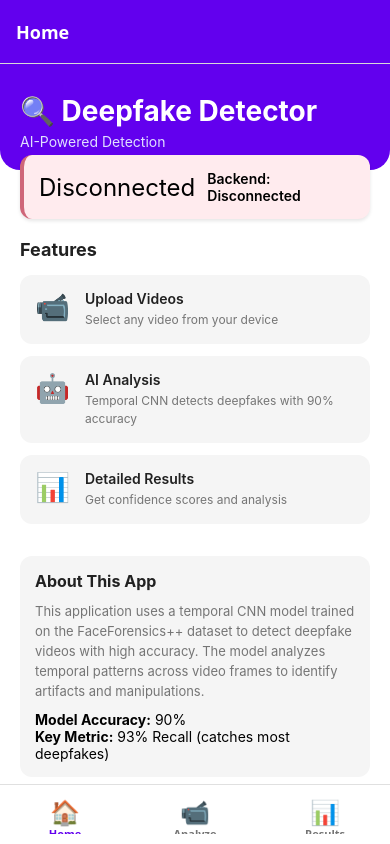
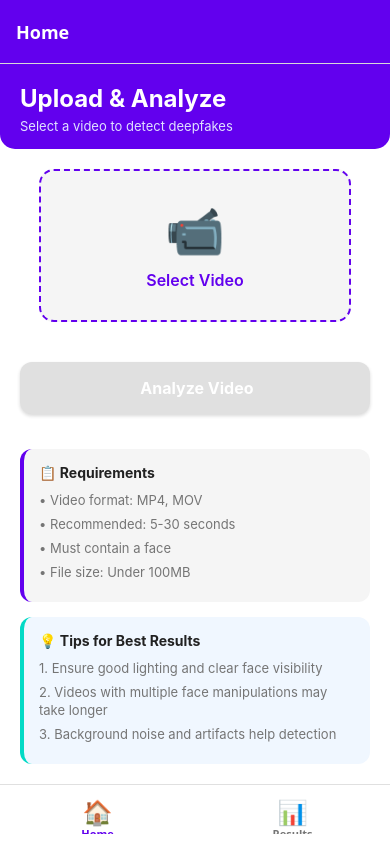
Before and after one commit to abhikarki/Deepfake_detection, a React Native app in the folder mobile/: screen /Home in a window 390 px wide. Built offline with nearby package versions, Linux system fonts and the light colour scheme; no server answers.

Commit message:
update-pages

```diff
--- a/mobile/App.js
+++ b/mobile/App.js
@@ -2,7 +2,6 @@ import React from 'react';
 import { NavigationContainer } from '@react-navigation/native';
 import { createBottomTabNavigator } from '@react-navigation/bottom-tabs';
 import { HomeScreen } from './screens/HomeScreen';
-import { UploadScreen } from './screens/UploadScreen';
 import { ResultsScreen } from './screens/ResultsScreen';
 import { colors } from './assets/colors';
 
@@ -51,16 +50,6 @@ export default function App() {
           }}
         />
         <Tab.Screen
-          name="Upload"
-          component={UploadScreen}
-          options={{
-            tabBarLabel: 'Analyze',
-            tabBarIcon: ({ color, size }) => (
-              <Text style={{ fontSize: 24 }}>📹</Text>
-            ),
-          }}
-        />
-        <Tab.Screen
           name="Results"
           component={ResultsScreen}
           options={{
--- a/mobile/screens/HomeScreen.js
+++ b/mobile/screens/HomeScreen.js
@@ -1,131 +1,101 @@
-import React, { useEffect, useState } from 'react';
+import React, { useState } from 'react';
 import {
   View,
   Text,
   StyleSheet,
+  TouchableOpacity,
+  Alert,
   ScrollView,
-  Alert,
-  ActivityIndicator,
 } from 'react-native';
-import { healthCheck } from '../api/apiClient';
+import { VideoUploader } from '../components/VideoUploader';
+import { uploadVideo } from '../api/apiClient';
 import { colors } from '../assets/colors';
 
 export const HomeScreen = ({ navigation }) => {
-  const [backendStatus, setBackendStatus] = useState('checking');
-  const [backendIP, setBackendIP] = useState('Loading...');
+  const [selectedVideoUri, setSelectedVideoUri] = useState(null);
+  const [isLoading, setIsLoading] = useState(false);
+  const [error, setError] = useState(null);
 
-  useEffect(() => {
-    checkBackendHealth();
-  }, []);
-
-  const checkBackendHealth = async () => {
-    try {
-      const result = await healthCheck();
-      setBackendStatus('connected');
-    } catch (error) {
-      setBackendStatus('disconnected');
-      console.log('Backend health check failed:', error.message);
-    }
+  const handleVideoSelected = (uri) => {
+    setSelectedVideoUri(uri);
+    setError(null);
   };
 
-  const retryConnection = () => {
-    setBackendStatus('checking');
-    checkBackendHealth();
+  const handleAnalyze = async () => {
+    if (!selectedVideoUri) {
+      Alert.alert('Error', 'Please select a video first');
+      return;
+    }
+
+    setIsLoading(true);
+    setError(null);
+
+    try {
+      const results = await uploadVideo(selectedVideoUri);
+
+      // Navigate to results screen with the data
+      navigation.navigate('Results', { results });
+    } catch (err) {
+      const errorMessage =
+        err.response?.data?.detail ||
+        err.message ||
+        'Failed to analyze video. Make sure backend is running.';
+
+      setError(errorMessage);
+      Alert.alert('Analysis Failed', errorMessage);
+    } finally {
+      setIsLoading(false);
+    }
   };
 
   return (
     <ScrollView style={styles.container}>
       <View style={styles.header}>
-        <Text style={styles.title}>🔍 Deepfake Detector</Text>
-        <Text style={styles.subtitle}>AI-Powered Detection</Text>
+        <Text style={styles.headerTitle}>Upload & Analyze</Text>
+        <Text style={styles.headerSubtitle}>Select a video to detect deepfakes</Text>
       </View>
 
-      {/* Status Card */}
-      <View
+      <VideoUploader onVideoSelected={handleVideoSelected} isLoading={isLoading} />
+
+      {error && (
+        <View style={styles.errorBox}>
+          <Text style={styles.errorTitle}> Error</Text>
+          <Text style={styles.errorMessage}>{error}</Text>
+        </View>
+      )}
+
+      <TouchableOpacity
         style={[
-          styles.statusCard,
-          backendStatus === 'connected'
-            ? styles.statusConnected
-            : styles.statusDisconnected,
+          styles.analyzeButton,
+          (!selectedVideoUri || isLoading) && styles.analyzeButtonDisabled,
         ]}
+        onPress={handleAnalyze}
+        disabled={!selectedVideoUri || isLoading}
       >
-        <Text style={styles.statusIcon}>
-          {backendStatus === 'checking' && 'Checking'}
-          {backendStatus === 'connected' && 'Connected'}
-          {backendStatus === 'disconnected' && 'Disconnected'}
+        <Text style={styles.analyzeButtonText}>
+          {isLoading ? ' Analyzing...' : ' Analyze Video'}
         </Text>
-        <Text style={styles.statusText}>
-          Backend:{' '}
-          {backendStatus === 'checking'
-            ? 'Checking...'
-            : backendStatus === 'connected'
-            ? 'Connected'
-            : 'Disconnected'}
-        </Text>
-        {backendStatus === 'checking' && (
-          <ActivityIndicator size="small" color={colors.primary} />
-        )}
+      </TouchableOpacity>
+
+      <View style={styles.infoBox}>
+        <Text style={styles.infoTitle}>📋 Requirements</Text>
+        <Text style={styles.infoText}>• Video format: MP4, MOV</Text>
+        <Text style={styles.infoText}>• Recommended: 5-30 seconds</Text>
+        <Text style={styles.infoText}>• Must contain a face</Text>
+        <Text style={styles.infoText}>• File size: Under 100MB</Text>
       </View>
 
-      {/* Features */}
-      <View style={styles.featuresContainer}>
-        <Text style={styles.featuresTitle}>Features</Text>
-
-        <View style={styles.featureItem}>
-          <Text style={styles.featureIcon}>📹</Text>
-          <View style={styles.featureContent}>
-            <Text style={styles.featureName}>Upload Videos</Text>
-            <Text style={styles.featureDesc}>
-              Select any video from your device
-            </Text>
-          </View>
-        </View>
-
-        <View style={styles.featureItem}>
-          <Text style={styles.featureIcon}>🤖</Text>
-          <View style={styles.featureContent}>
-            <Text style={styles.featureName}>AI Analysis</Text>
-            <Text style={styles.featureDesc}>
-              Temporal CNN detects deepfakes with 90% accuracy
-            </Text>
-          </View>
-        </View>
-
-        <View style={styles.featureItem}>
-          <Text style={styles.featureIcon}>📊</Text>
-          <View style={styles.featureContent}>
-            <Text style={styles.featureName}>Detailed Results</Text>
-            <Text style={styles.featureDesc}>
-              Get confidence scores and analysis
-            </Text>
-          </View>
-        </View>
-      </View>
-
-      {/* About */}
-      <View style={styles.aboutCard}>
-        <Text style={styles.aboutTitle}>About This App</Text>
-        <Text style={styles.aboutText}>
-          This application uses a temporal CNN model trained on the FaceForensics++
-          dataset to detect deepfake videos with high accuracy. The model analyzes
-          temporal patterns across video frames to identify artifacts and
-          manipulations.
+      <View style={styles.tipsBox}>
+        <Text style={styles.tipsTitle}>💡 Tips for Best Results</Text>
+        <Text style={styles.tipText}>
+          1. Ensure good lighting and clear face visibility
         </Text>
-        <Text style={styles.aboutText} style={{ marginTop: 10 }}>
-          <Text style={{ fontWeight: '700' }}>Model Accuracy:</Text> 90%
-          {'\n'}
-          <Text style={{ fontWeight: '700' }}>Key Metric:</Text> 93% Recall
-          (catches most deepfakes)
+        <Text style={styles.tipText}>
+          2. Videos with multiple face manipulations may take longer
         </Text>
-      </View>
-
-      {/* Debug Info */}
-      <View style={styles.debugCard}>
-        <Text style={styles.debugTitle}>Backend Configuration</Text>
-        <Text style={styles.debugText}>
-          Update the BACKEND_URL in app/api/apiClient.js to your server IP
+        <Text style={styles.tipText}>
+          3. Background noise and artifacts help detection
         </Text>
-        <Text style={styles.debugCode}>http://YOUR_IP:8000</Text>
       </View>
     </ScrollView>
   );
@@ -137,139 +107,108 @@ const styles = StyleSheet.create({
     backgroundColor: colors.background,
   },
   header: {
-    paddingTop: 30,
-    paddingBottom: 20,
+    paddingTop: 20,
+    paddingBottom: 15,
     paddingHorizontal: 20,
     backgroundColor: colors.primary,
-    borderBottomLeftRadius: 20,
-    borderBottomRightRadius: 20,
+    borderBottomLeftRadius: 15,
+    borderBottomRightRadius: 15,
   },
-  title: {
-    fontSize: 28,
+  headerTitle: {
+    fontSize: 24,
     fontWeight: '700',
     color: '#FFFFFF',
   },
-  subtitle: {
-    fontSize: 14,
+  headerSubtitle: {
+    fontSize: 13,
     color: '#E0E0FF',
     marginTop: 5,
   },
-  statusCard: {
+  analyzeButton: {
     marginHorizontal: 20,
-    marginTop: -15,
-    paddingVertical: 15,
-    paddingHorizontal: 15,
+    marginVertical: 20,
+    paddingVertical: 16,
+    backgroundColor: colors.primary,
     borderRadius: 12,
-    flexDirection: 'row',
     alignItems: 'center',
-    marginBottom: 20,
     shadowColor: '#000',
     shadowOffset: { width: 0, height: 2 },
-    shadowOpacity: 0.1,
+    shadowOpacity: 0.25,
     shadowRadius: 3.84,
-    elevation: 3,
+    elevation: 5,
   },
-  statusConnected: {
-    backgroundColor: '#E8F5E9',
-    borderLeftWidth: 4,
-    borderLeftColor: colors.success,
+  analyzeButtonDisabled: {
+    backgroundColor: '#CCCCCC',
+    opacity: 0.6,
   },
-  statusDisconnected: {
+  analyzeButtonText: {
+    fontSize: 16,
+    fontWeight: '700',
+    color: '#FFFFFF',
+  },
+  errorBox: {
+    marginHorizontal: 20,
+    marginVertical: 10,
+    paddingVertical: 12,
+    paddingHorizontal: 15,
     backgroundColor: '#FFEBEE',
+    borderRadius: 10,
     borderLeftWidth: 4,
     borderLeftColor: colors.error,
   },
-  statusIcon: {
-    fontSize: 24,
-    marginRight: 12,
+  errorTitle: {
+    fontSize: 14,
+    fontWeight: '700',
+    color: colors.error,
+    marginBottom: 4,
   },
-  statusText: {
-    fontSize: 14,
-    fontWeight: '600',
-    flex: 1,
+  errorMessage: {
+    fontSize: 13,
+    color: colors.error,
+    lineHeight: 19,
   },
-  featuresContainer: {
-    paddingHorizontal: 20,
-    marginBottom: 20,
-  },
-  featuresTitle: {
-    fontSize: 18,
-    fontWeight: '700',
-    color: colors.text,
-    marginBottom: 15,
-  },
-  featureItem: {
-    flexDirection: 'row',
+  infoBox: {
+    marginHorizontal: 20,
+    marginVertical: 15,
+    paddingVertical: 15,
+    paddingHorizontal: 15,
     backgroundColor: colors.surface,
     borderRadius: 12,
-    padding: 15,
-    marginBottom: 12,
-    alignItems: 'flex-start',
+    borderLeftWidth: 4,
+    borderLeftColor: colors.primary,
   },
-  featureIcon: {
-    fontSize: 28,
-    marginRight: 15,
-  },
-  featureContent: {
-    flex: 1,
-  },
-  featureName: {
+  infoTitle: {
     fontSize: 14,
-    fontWeight: '600',
-    color: colors.text,
-    marginBottom: 4,
-  },
-  featureDesc: {
-    fontSize: 12,
-    color: colors.textLight,
-    lineHeight: 18,
-  },
-  aboutCard: {
-    marginHorizontal: 20,
-    backgroundColor: colors.surface,
-    borderRadius: 12,
-    padding: 15,
-    marginBottom: 20,
-  },
-  aboutTitle: {
-    fontSize: 16,
     fontWeight: '700',
     color: colors.text,
     marginBottom: 10,
   },
-  aboutText: {
+  infoText: {
     fontSize: 13,
     color: colors.textLight,
-    lineHeight: 20,
+    marginBottom: 6,
+    lineHeight: 18,
   },
-  debugCard: {
+  tipsBox: {
     marginHorizontal: 20,
-    backgroundColor: '#F3E5F5',
+    marginBottom: 30,
+    paddingVertical: 15,
+    paddingHorizontal: 15,
+    backgroundColor: '#F0F7FF',
     borderRadius: 12,
-    padding: 15,
-    marginBottom: 30,
     borderLeftWidth: 4,
-    borderLeftColor: colors.primary,
+    borderLeftColor: colors.secondary,
   },
-  debugTitle: {
+  tipsTitle: {
     fontSize: 14,
     fontWeight: '700',
-    color: colors.primary,
-    marginBottom: 8,
+    color: colors.text,
+    marginBottom: 10,
   },
-  debugText: {
-    fontSize: 12,
+  tipText: {
+    fontSize: 13,
     color: colors.textLight,
-    marginBottom: 8,
-  },
-  debugCode: {
-    fontSize: 12,
-    fontFamily: 'monospace',
-    backgroundColor: '#FFFFFF',
-    paddingVertical: 8,
-    paddingHorizontal: 10,
-    borderRadius: 6,
-    color: colors.text,
-    fontWeight: '600',
+    marginBottom: 6,
+    lineHeight: 18,
   },
 });
--- a/mobile/screens/UploadScreen.js
+++ /dev/null
@@ -1,214 +0,0 @@
-import React, { useState } from 'react';
-import {
-  View,
-  Text,
-  StyleSheet,
-  TouchableOpacity,
-  Alert,
-  ScrollView,
-} from 'react-native';
-import { VideoUploader } from '../components/VideoUploader';
-import { uploadVideo } from '../api/apiClient';
-import { colors } from '../assets/colors';
-
-export const UploadScreen = ({ navigation }) => {
-  const [selectedVideoUri, setSelectedVideoUri] = useState(null);
-  const [isLoading, setIsLoading] = useState(false);
-  const [error, setError] = useState(null);
-
-  const handleVideoSelected = (uri) => {
-    setSelectedVideoUri(uri);
-    setError(null);
-  };
-
-  const handleAnalyze = async () => {
-    if (!selectedVideoUri) {
-      Alert.alert('Error', 'Please select a video first');
-      return;
-    }
-
-    setIsLoading(true);
-    setError(null);
-
-    try {
-      const results = await uploadVideo(selectedVideoUri);
-
-      // Navigate to results screen with the data
-      navigation.navigate('Results', { results });
-    } catch (err) {
-      const errorMessage =
-        err.response?.data?.detail ||
-        err.message ||
-        'Failed to analyze video. Make sure backend is running.';
-
-      setError(errorMessage);
-      Alert.alert('Analysis Failed', errorMessage);
-    } finally {
-      setIsLoading(false);
-    }
-  };
-
-  return (
-    <ScrollView style={styles.container}>
-      <View style={styles.header}>
-        <Text style={styles.headerTitle}>Upload & Analyze</Text>
-        <Text style={styles.headerSubtitle}>Select a video to detect deepfakes</Text>
-      </View>
-
-      <VideoUploader onVideoSelected={handleVideoSelected} isLoading={isLoading} />
-
-      {error && (
-        <View style={styles.errorBox}>
-          <Text style={styles.errorTitle}> Error</Text>
-          <Text style={styles.errorMessage}>{error}</Text>
-        </View>
-      )}
-
-      <TouchableOpacity
-        style={[
-          styles.analyzeButton,
-          (!selectedVideoUri || isLoading) && styles.analyzeButtonDisabled,
-        ]}
-        onPress={handleAnalyze}
-        disabled={!selectedVideoUri || isLoading}
-      >
-        <Text style={styles.analyzeButtonText}>
-          {isLoading ? ' Analyzing...' : ' Analyze Video'}
-        </Text>
-      </TouchableOpacity>
-
-      <View style={styles.infoBox}>
-        <Text style={styles.infoTitle}>📋 Requirements</Text>
-        <Text style={styles.infoText}>• Video format: MP4, MOV</Text>
-        <Text style={styles.infoText}>• Recommended: 5-30 seconds</Text>
-        <Text style={styles.infoText}>• Must contain a face</Text>
-        <Text style={styles.infoText}>• File size: Under 100MB</Text>
-      </View>
-
-      <View style={styles.tipsBox}>
-        <Text style={styles.tipsTitle}>💡 Tips for Best Results</Text>
-        <Text style={styles.tipText}>
-          1. Ensure good lighting and clear face visibility
-        </Text>
-        <Text style={styles.tipText}>
-          2. Videos with multiple face manipulations may take longer
-        </Text>
-        <Text style={styles.tipText}>
-          3. Background noise and artifacts help detection
-        </Text>
-      </View>
-    </ScrollView>
-  );
-};
-
-const styles = StyleSheet.create({
-  container: {
-    flex: 1,
-    backgroundColor: colors.background,
-  },
-  header: {
-    paddingTop: 20,
-    paddingBottom: 15,
-    paddingHorizontal: 20,
-    backgroundColor: colors.primary,
-    borderBottomLeftRadius: 15,
-    borderBottomRightRadius: 15,
-  },
-  headerTitle: {
-    fontSize: 24,
-    fontWeight: '700',
-    color: '#FFFFFF',
-  },
-  headerSubtitle: {
-    fontSize: 13,
-    color: '#E0E0FF',
-    marginTop: 5,
-  },
-  analyzeButton: {
-    marginHorizontal: 20,
-    marginVertical: 20,
-    paddingVertical: 16,
-    backgroundColor: colors.primary,
-    borderRadius: 12,
-    alignItems: 'center',
-    shadowColor: '#000',
-    shadowOffset: { width: 0, height: 2 },
-    shadowOpacity: 0.25,
-    shadowRadius: 3.84,
-    elevation: 5,
-  },
-  analyzeButtonDisabled: {
-    backgroundColor: '#CCCCCC',
-    opacity: 0.6,
-  },
-  analyzeButtonText: {
-    fontSize: 16,
-    fontWeight: '700',
-    color: '#FFFFFF',
-  },
-  errorBox: {
-    marginHorizontal: 20,
-    marginVertical: 10,
-    paddingVertical: 12,
-    paddingHorizontal: 15,
-    backgroundColor: '#FFEBEE',
-    borderRadius: 10,
-    borderLeftWidth: 4,
-    borderLeftColor: colors.error,
-  },
-  errorTitle: {
-    fontSize: 14,
-    fontWeight: '700',
-    color: colors.error,
-    marginBottom: 4,
-  },
-  errorMessage: {
-    fontSize: 13,
-    color: colors.error,
-    lineHeight: 19,
-  },
-  infoBox: {
-    marginHorizontal: 20,
-    marginVertical: 15,
-    paddingVertical: 15,
-    paddingHorizontal: 15,
-    backgroundColor: colors.surface,
-    borderRadius: 12,
-    borderLeftWidth: 4,
-    borderLeftColor: colors.primary,
-  },
-  infoTitle: {
-    fontSize: 14,
-    fontWeight: '700',
-    color: colors.text,
-    marginBottom: 10,
-  },
-  infoText: {
-    fontSize: 13,
-    color: colors.textLight,
-    marginBottom: 6,
-    lineHeight: 18,
-  },
-  tipsBox: {
-    marginHorizontal: 20,
-    marginBottom: 30,
-    paddingVertical: 15,
-    paddingHorizontal: 15,
-    backgroundColor: '#F0F7FF',
-    borderRadius: 12,
-    borderLeftWidth: 4,
-    borderLeftColor: colors.secondary,
-  },
-  tipsTitle: {
-    fontSize: 14,
-    fontWeight: '700',
-    color: colors.text,
-    marginBottom: 10,
-  },
-  tipText: {
-    fontSize: 13,
-    color: colors.textLight,
-    marginBottom: 6,
-    lineHeight: 18,
-  },
-});
```
